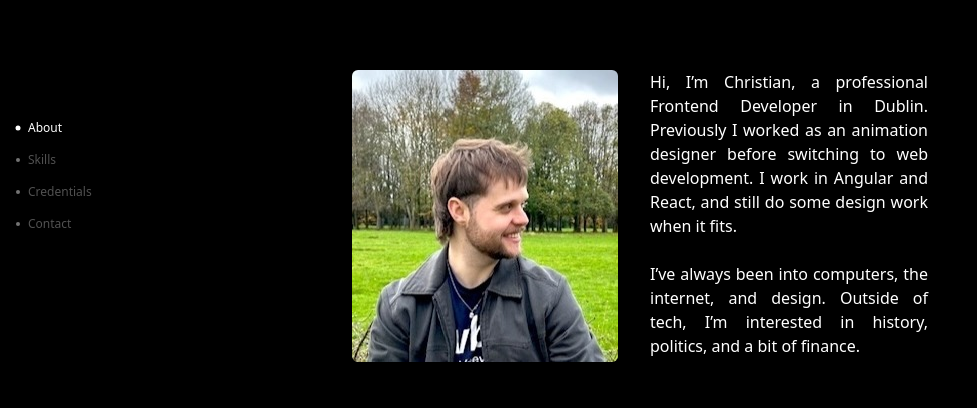
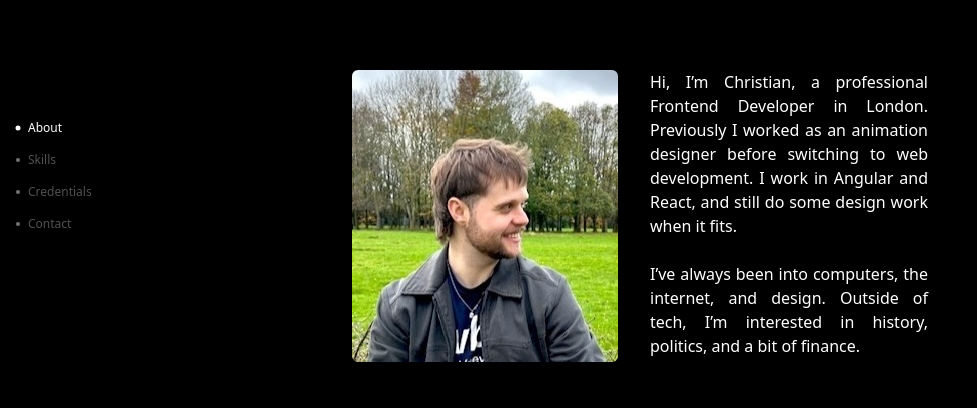
Before and after one commit to ChristianKeogh/personal_website, a Next.js app: page / in a window 1280 px wide. Shown: the part 224-632 px from the top of the page, without its empty margins (0-977 px from the left). Built offline with nearby package versions, Linux system fonts and the light colour scheme.

Commit message:
london baby

```diff
--- a/app/homeComponents/home.tsx
+++ b/app/homeComponents/home.tsx
@@ -21,7 +21,7 @@ export default function HomeAbout() {
 
         <div className="flex flex-col space-y-6 text-justify">
           <p>
-            Hi, I’m Christian, a professional Frontend Developer in Dublin.
+            Hi, I’m Christian, a professional Frontend Developer in London.
             Previously I worked as an animation designer before switching to web
             development. I work in Angular and React, and still do some design
             work when it fits.
--- a/app/layout.tsx
+++ b/app/layout.tsx
@@ -12,7 +12,8 @@ export const metadata: Metadata = {
     default: "christian keogh",
     template: "%s"
   },
-  description: "Personal website of Christian Keogh, a Frontend Developer based in Dublin.",
+  description:
+    "Personal website of Christian Keogh, a Frontend Developer based in London.",
   openGraph: {
     title: "Christian Keogh - Frontend Developer",
     description: "Personal website and portfolio of Christian Keogh.",
@@ -51,7 +52,7 @@ export default function RootLayout({
       )}
     >
       <body className="antialiased max-w-xl mx-4 mt-8 md:mx-auto min-h-screen flex flex-col">
-        <main className="flex-auto min-w-0 mt-6 flex flex-col px-2 md:px-0 flex-grow pb-32">
+        <main className="flex-auto min-w-0 mt-6 flex flex-col px-2 md:px-0 grow pb-32">
           <Navbar />
           {children}
           {/* TODO: Implement Footer */}
--- a/tsconfig.json
+++ b/tsconfig.json
@@ -13,7 +13,7 @@
     "noEmit": true,
     "esModuleInterop": true,
     "module": "esnext",
-    "moduleResolution": "node",
+    "moduleResolution": "bundler",
     "resolveJsonModule": true,
     "isolatedModules": true,
     "jsx": "react-jsx",
```
